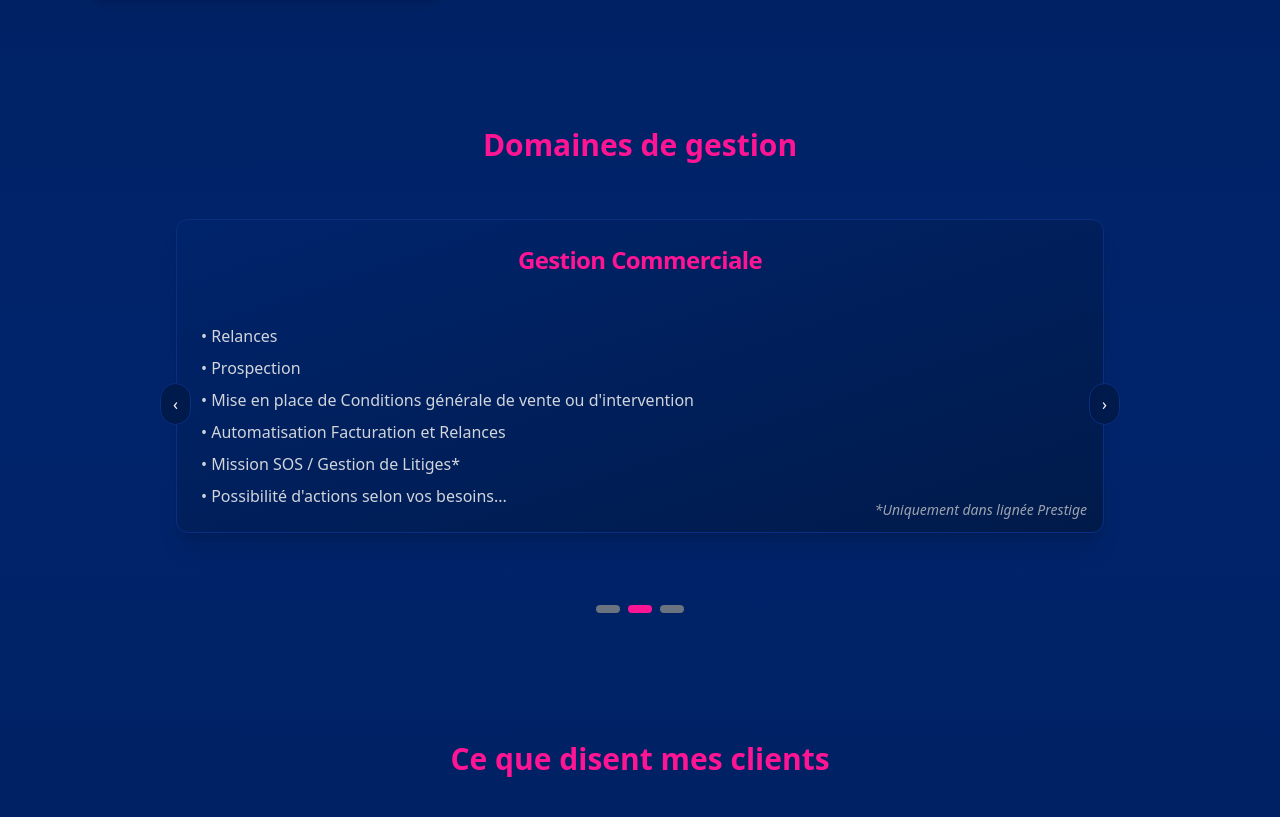
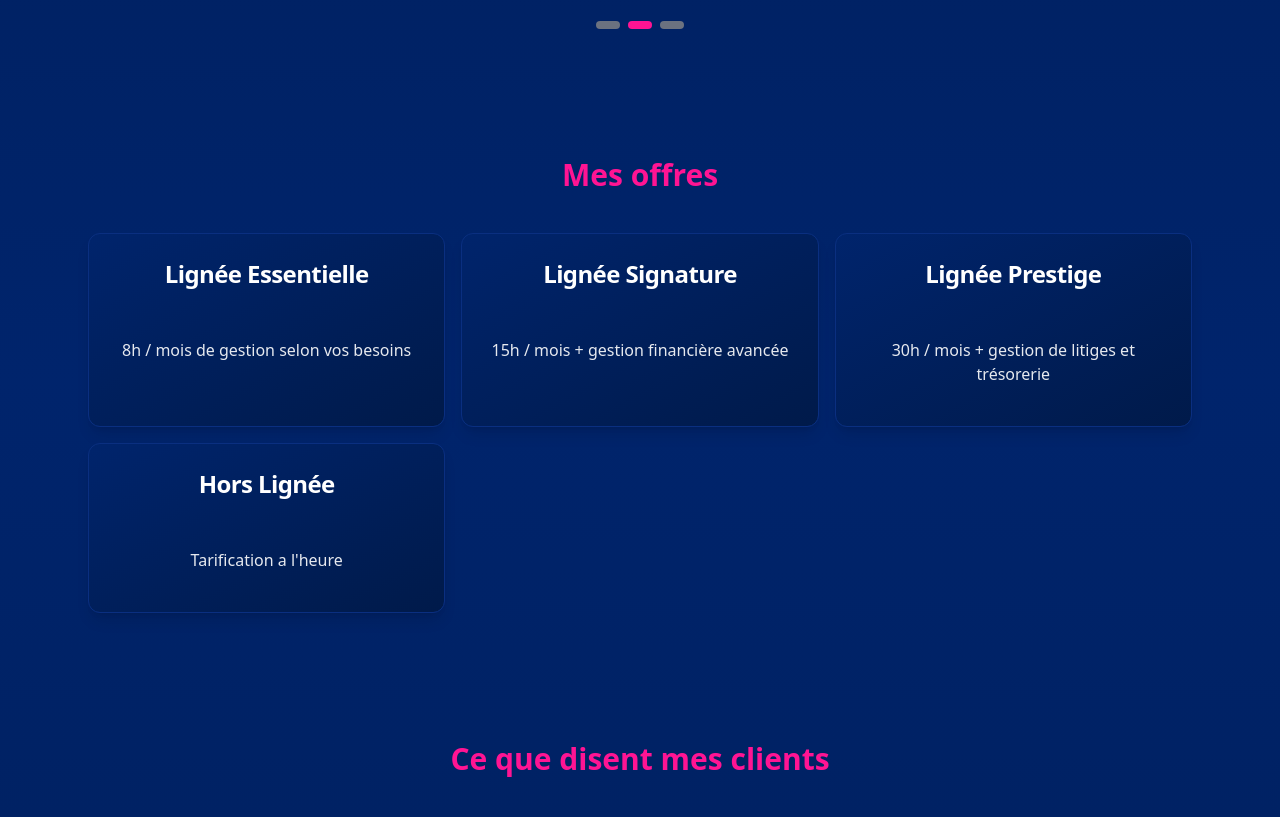
Before and after one commit to azadrius/OCSite, a Next.js app: page / in a window 1280 px wide. Shown: the part 1433-2250 px from the top of the page. Built offline with nearby package versions, Linux system fonts and the light colour scheme.

Commit message:
Retour Oceane 2

```diff
--- a/pages/index.js
+++ b/pages/index.js
@@ -65,6 +65,52 @@ const DATA = {
             "Possibilité d’actions selon vos besoins...",
           ],
           etc: "*Uniquement dans lignée Prestige",
+        },
+      ],
+  prestations: [
+          {
+            name: "Lignée",
+            desc: [
+              "Essentielle",
+              "Signature",
+              "Prestige",
+            ],
+          },
+          {
+            name: "Gestion Administration/RH",
+            desc: [
+              "Création documents / formulaire interne ou courrier type",
+              "Mise en place & Refonte de l'organisation administrative ou RH",
+              "Gestion du personnel",
+              "Mission SOS / Gestion de Litiges",
+            ],
+          },
+          {
+            name: "Gestion Commerciale",
+            desc: [
+              "Relances",
+              "Prospection",
+              "Mise en place de Conditions générale de vente ou d'intervention",
+              "Automatisation Facturation et Relances",
+              "Mission SOS / Gestion de Litiges",
+            ],
+          },
+          {
+            name: "Gestion Financière",
+            desc: [
+              "Élaboration de prévisionnels ou tableaux de bord KPIs",
+              "Révision des prix de vente (calcul prix plancher)",
+              "Pré‑Compta : Accompagnement à la préparation du bilan",
+              "Audit Flash avec Plans d’actions",
+              "Mission SOS / Gestion de Litiges",
+              "Structuration levée de fonds",
+            ],
+          },
+          {
+            name: "Autre",
+            desc: [
+              "A définir selon vos besoin",
+            ],
           },
         ],
   keywords:
@@ -206,7 +252,7 @@ function GestionCarousel({ gestions }) {
 
 const GestionSliderSection = ({ gestions }) => (
   <section className="px-3 sm:px-6 py-10 sm:py-16 max-w-5xl mx-auto">
-    <h2 className="text-2xl sm:text-3xl font-bold text-[#FF1493] text-center mb-6 sm:mb-8">Domaines de gestion</h2>
+    <h2 className="text-2xl sm:text-3xl font-bold text-[#FF1493] text-center mb-6 sm:mb-8">Mes Prestations</h2>
     <GestionCarousel gestions={gestions} />
   </section>
 );
@@ -279,10 +325,10 @@ function ContactForm({ gestions, email, phone }) {
           </label>
         </div>
 
-        {/* Sélecteur lié à gestions */}
+        {/* Sélecteur lié à prestations */}
         <select className="w-full min-h-12 p-3 sm:p-4 rounded-xl bg-[#001A4A]/80 text-white text-sm sm:text-base border border-[#0A2F80] focus:outline-none focus:ring-2 focus:ring-[#FF1493]/60 focus:border-[#FF1493]">
           <option value="">Sélectionnez une prestation</option>
-          {DATA.gestions.flatMap((g, i) => g.desc.slice(1).map((d, j) => (
+          {DATA.prestations.flatMap((g, i) => g.desc.slice(1).map((d, j) => (
             <option key={`${i}-${j}`} value={`${g.name} - ${d}`}>{g.name} - {d}</option>
           )))}
         </select>
@@ -316,8 +362,8 @@ export default function OnePagePremium() {
       <SiteHeader logoSrc={site.logoSrc} enterprise={site.enterprise}/>
       <Hero title={site.title} description={site.description} />
       <Problems items={problems} />
+      <GestionSliderSection gestions={gestions} />
       <Offers items={offers} />
-      <GestionSliderSection gestions={gestions} />
       <Testimonials />
       <ContactForm gestions={gestions} email={site.email} phone={site.phone} />
 
```
Lines whose indentation alone changed are shown as unchanged.
